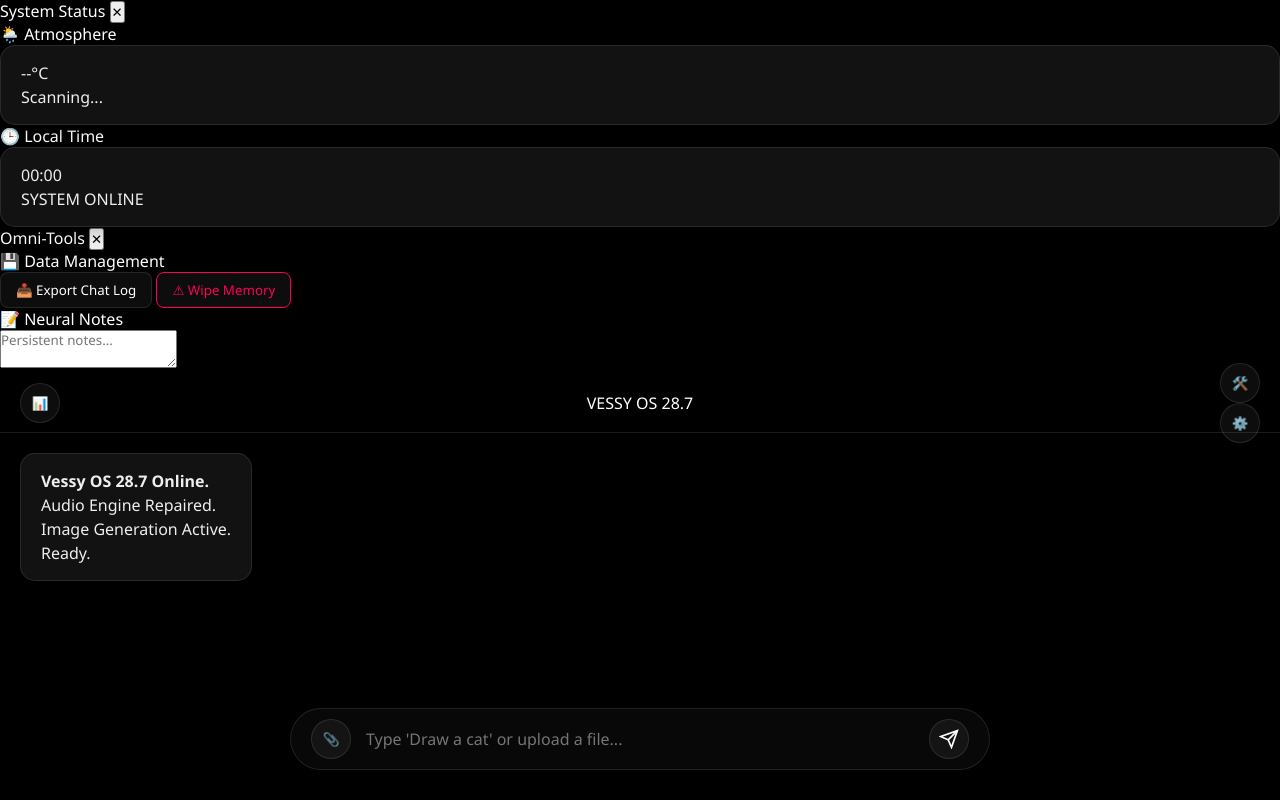
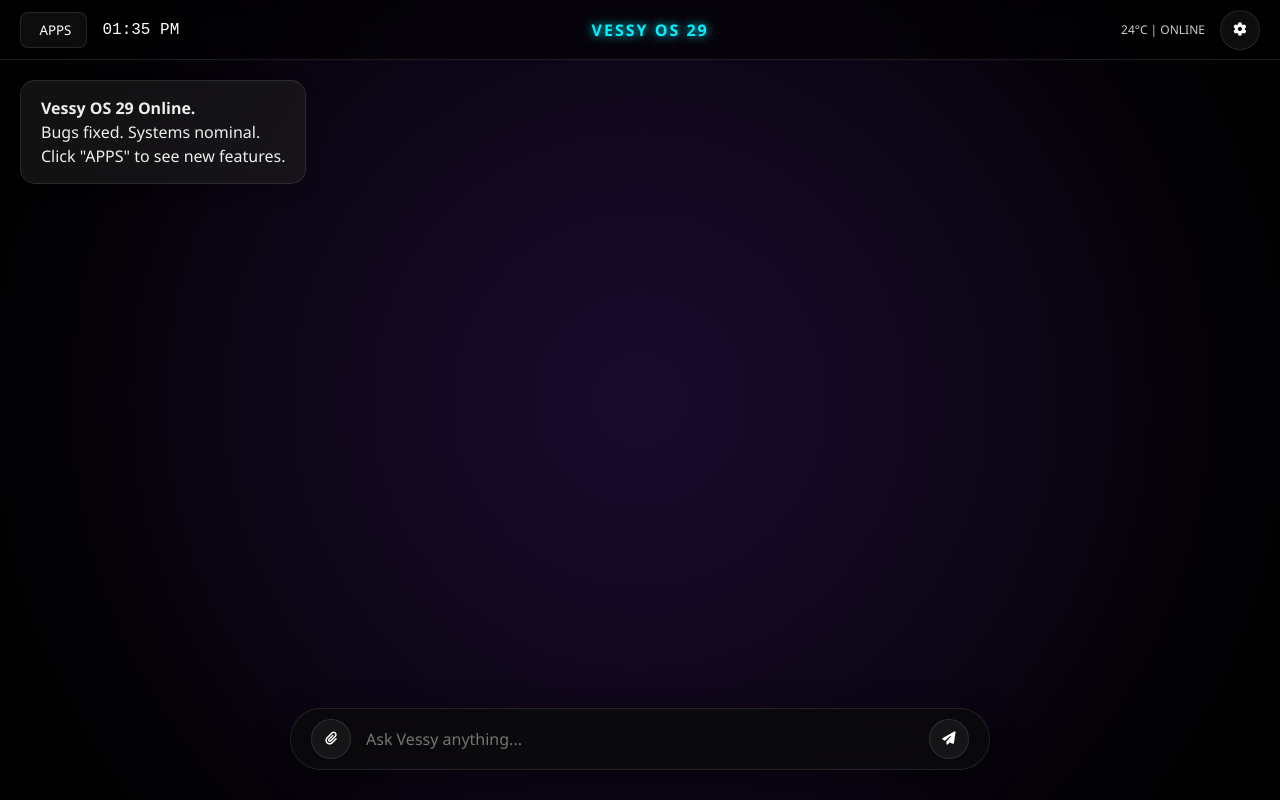
Before and after one commit to sathul379-cmyk/vessyai2, a plain HTML site: page vessy-ai/index.html in a window 1280 px wide. Drawn offline with nearby package versions, Linux system fonts and the light colour scheme.

Commit message:
Update index.html

```diff
--- a/vessy-ai/index.html
+++ b/vessy-ai/index.html
@@ -3,86 +3,46 @@
 <head>
     <meta charset="UTF-8">
     <meta name="viewport" content="width=device-width, initial-scale=1.0, maximum-scale=1.0, user-scalable=no">
-    <title>Vessy OS 28.7 // OMNI</title>
+    <title>Vessy OS 29 // REDEMPTION</title>
     <link rel="stylesheet" href="style.css">
     <script src="https://cdn.jsdelivr.net/npm/marked/marked.min.js"></script>
+    <!-- Font Awesome for Icons -->
+    <link rel="stylesheet" href="https://cdnjs.cloudflare.com/ajax/libs/font-awesome/6.4.0/css/all.min.css">
 </head>
 <body>
-    <!-- VISUALS -->
-    <div id="bgLayer" class="bg-ultra"></div>
-    <div class="noise-overlay"></div>
+    <!-- LAYERS (Fixed Z-Index) -->
+    <div id="bgLayer" class="bg-default"></div>
+    <canvas id="particleCanvas"></canvas>
     <div class="vignette"></div>
-    <canvas id="particleCanvas"></canvas>
 
-    <!-- LEFT DRAWER (System) -->
-    <div id="leftDrawer" class="left-sidebar">
-        <div class="sidebar-header">
-            <span>System Status</span>
-            <button onclick="toggleLeftDrawer()">✕</button>
+    <!-- HEADER / STATUS BAR -->
+    <header>
+        <div class="left-controls">
+            <button id="menuBtn" class="glass-btn"><i class="fa-solid fa-grid-2"></i> APPS</button>
+            <div class="clock-widget" id="clock">00:00</div>
         </div>
-
-        <!-- Weather Widget (New) -->
-        <div class="widget-box">
-            <div class="widget-title">🌦️ Atmosphere</div>
-            <div class="glass-card weather-card">
-                <div id="weatherTemp">--°C</div>
-                <div id="weatherDesc">Scanning...</div>
-            </div>
-        </div>
-
-        <!-- Clock -->
-        <div class="widget-box">
-            <div class="widget-title">🕒 Local Time</div>
-            <div class="glass-card clock-card">
-                <div id="clockTime">00:00</div>
-                <div id="clockDate">SYSTEM ONLINE</div>
-            </div>
-        </div>
-    </div>
-
-    <!-- RIGHT DRAWER (Tools) -->
-    <div id="rightDrawer" class="right-sidebar">
-        <div class="sidebar-header">
-            <span>Omni-Tools</span>
-            <button onclick="toggleRightDrawer()">✕</button>
-        </div>
-
-        <div class="widget-box">
-            <div class="widget-title">💾 Data Management</div>
-            <button class="glass-btn" onclick="exportChat()">📥 Export Chat Log</button>
-            <button class="glass-btn" onclick="clearMemory()" style="color:#ff0055; border-color:#ff0055">⚠ Wipe Memory</button>
-        </div>
-
-        <div class="widget-box">
-            <div class="widget-title">📝 Neural Notes</div>
-            <textarea id="notepad" placeholder="Persistent notes..."></textarea>
-        </div>
-    </div>
-
-    <!-- HEADER -->
-    <header>
-        <button id="leftBtn" class="glass-btn icon-only" onclick="toggleLeftDrawer()">📊</button>
-
-        <!-- NEW LOGO: VOID GLYPH -->
-        <div class="island">
-            <div class="void-logo">
-                <div class="v-shape"></div>
-                <div class="v-core"></div>
-            </div>
-            <span class="title">VESSY OS 28.7</span>
-        </div>
-
-        <div class="header-controls">
-            <button id="rightBtn" class="glass-btn icon-only" onclick="toggleRightDrawer()">🛠️</button>
-            <button id="settingsBtn" class="glass-btn icon-only">⚙️</button>
+        <div class="center-title">VESSY OS 29</div>
+        <div class="right-controls">
+            <div id="weather">Loading...</div>
+            <button id="settingsBtn" class="glass-btn icon-only"><i class="fa-solid fa-gear"></i></button>
         </div>
     </header>
 
-    <!-- CHAT STREAM -->
+    <!-- APP GRID (Hidden by default) -->
+    <div id="appGrid" class="app-grid hidden">
+        <div class="app-item" onclick="launchApp('paint')"><i class="fa-solid fa-paintbrush"></i> Paint</div>
+        <div class="app-item" onclick="launchApp('snake')"><i class="fa-solid fa-worm"></i> Snake</div>
+        <div class="app-item" onclick="launchApp('calc')"><i class="fa-solid fa-calculator"></i> Calc</div>
+        <div class="app-item" onclick="launchApp('notes')"><i class="fa-solid fa-note-sticky"></i> Notes</div>
+        <div class="app-item" onclick="launchApp('terminal')"><i class="fa-solid fa-terminal"></i> Terminal</div>
+        <div class="app-item" onclick="launchApp('minecraft')"><i class="fa-solid fa-cube"></i> Voxel</div>
+    </div>
+
+    <!-- CHAT WINDOW (Main) -->
     <main id="chatWindow">
         <div class="message bot">
             <div class="glass-card">
-                <p><strong>Vessy OS 28.7 Online.</strong><br>Audio Engine Repaired.<br>Image Generation Active.<br>Ready.</p>
+                <p><strong>Vessy OS 29 Online.</strong><br>Bugs fixed. Systems nominal.<br>Click "APPS" to see new features.</p>
             </div>
         </div>
     </main>
@@ -90,36 +50,42 @@
     <!-- INPUT DOCK -->
     <footer>
         <div class="dock">
-            <!-- File Upload Button -->
             <input type="file" id="fileInput" hidden>
-            <button id="attachBtn" class="glass-btn icon-only" onclick="document.getElementById('fileInput').click()">📎</button>
+            <button class="glass-btn icon-only" onclick="document.getElementById('fileInput').click()"><i class="fa-solid fa-paperclip"></i></button>
 
-            <input type="text" id="userInput" placeholder="Type 'Draw a cat' or upload a file..." autocomplete="off">
+            <input type="text" id="userInput" placeholder="Ask Vessy anything..." autocomplete="off">
 
-            <button id="sendBtn" class="glass-btn icon-only">
-                <svg width="20" height="20" viewBox="0 0 24 24" fill="none" stroke="currentColor" stroke-width="2"><line x1="22" y1="2" x2="11" y2="13"></line><polygon points="22 2 15 22 11 13 2 9 22 2"></polygon></svg>
-            </button>
+            <button id="sendBtn" class="glass-btn icon-only"><i class="fa-solid fa-paper-plane"></i></button>
         </div>
     </footer>
 
     <!-- SETTINGS MODAL -->
     <div id="settingsModal" class="modal hidden">
-        <div class="modal-header"><span>Settings</span><button onclick="toggleSettings()">✕</button></div>
+        <div class="modal-header"><span>System Control</span><button onclick="toggleModal('settingsModal')">✕</button></div>
         <div class="modal-body">
-            <h3>Visuals</h3>
+            <h3>Backgrounds</h3>
             <div class="bg-grid">
-                <div class="bg-option" onclick="setBg('ultra')" style="background: linear-gradient(45deg, #1a0b2e, #000);">Ultra</div>
+                <div class="bg-option" onclick="setBg('default')" style="background: linear-gradient(45deg, #00f2ff, #000);">Default</div>
                 <div class="bg-option" onclick="setBg('sunset')" style="background: linear-gradient(to bottom, #ff4e50, #f9d423);">Sunset</div>
-                <div class="bg-option" onclick="setBg('matrix')" style="background: #003300; border: 1px solid #0f0;">Matrix</div>
+                <div class="bg-option" onclick="setBg('matrix')" style="background: #000; border: 1px solid #0f0;">Matrix</div>
+                <div class="bg-option" onclick="setBg('void')" style="background: #000;">Void</div>
             </div>
+            <h3>Custom Wallpaper</h3>
+            <input type="file" id="customBgInput" accept="image/*">
             <h3>Audio</h3>
-            <button class="glass-btn" onclick="toggleSound()">🔊 Toggle SFX</button>
+            <button class="glass-btn full-width" onclick="toggleSound()">🔊 Toggle UI Sounds</button>
         </div>
     </div>
 
+    <!-- UNIVERSAL APP MODAL (Used for Paint, Snake, etc) -->
+    <div id="appModal" class="modal large-modal hidden">
+        <div class="modal-header"><span id="appTitle">App</span><button onclick="toggleModal('appModal')">✕</button></div>
+        <div class="modal-body" id="appContent"></div>
+    </div>
+
     <!-- PREVIEW MODAL -->
-    <div id="previewModal" class="modal hidden">
-        <div class="modal-header"><span>Preview</span><button onclick="closePreview()">✕</button></div>
+    <div id="previewModal" class="modal large-modal hidden">
+        <div class="modal-header"><span>Code Preview</span><button onclick="toggleModal('previewModal')">✕</button></div>
         <iframe id="previewFrame"></iframe>
     </div>
 
```
